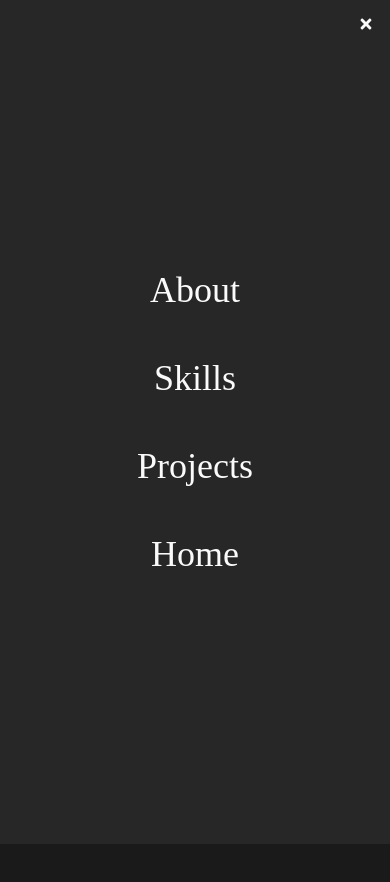
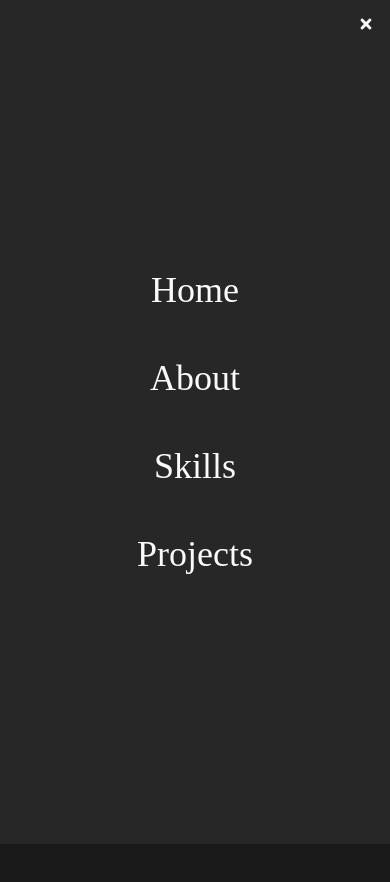
Before and after one commit to Bifdus/porfoliosite, a React (Create React App) app: page / in a window 390 px wide. Both pictures are taken after a click on the element 366 px from the left and 24 px from the top of the page. Shown: the top 882 px of the page. Built offline with nearby package versions, Linux system fonts and the light colour scheme.

Commit message:
Scroll implementation added
TODO: make component for navbar NavItem

```diff
--- a/package.json
+++ b/package.json
@@ -10,6 +10,7 @@
     "react-dom": "^18.2.0",
     "react-icons": "^4.4.0",
     "react-scripts": "5.0.1",
+    "react-scroll": "^1.8.7",
     "web-vitals": "^2.1.4"
   },
   "scripts": {
--- a/src/components/About.jsx
+++ b/src/components/About.jsx
@@ -3,7 +3,10 @@ import React from 'react';
 
 const About = () => {
   return (
-    <section className='w-full h-screen bg-[#1a1a1a] text-neutral-50'>
+    <section
+      name='about'
+      className='w-full h-screen bg-[#1a1a1a] text-neutral-50'
+    >
       <div className='flex flex-col justify-center items-center w-full h-full'>
         <div className='max-w-[1000px] w-full grid grid-cols-2 gap-8'>
           <div className='sm:text-right pb-8 pl-4'>
--- a/src/components/Navbar.jsx
+++ b/src/components/Navbar.jsx
@@ -1,6 +1,7 @@
 import React, { useState } from 'react';
 import { FaBars, FaTimes } from 'react-icons/fa';
 import Logo from '../assets/Denim Hodgson.png';
+import { Link } from 'react-scroll';
 
 const Navbar = () => {
   const [nav, setNav] = useState(false);
@@ -15,10 +16,26 @@ const Navbar = () => {
 
         {/* menu */}
         <ul className='hidden md:flex'>
-          <li>Home</li>
-          <li>About</li>
-          <li>Skills</li>
-          <li>Projects</li>
+          <li>
+            <Link to='hero' smooth={true} duration={500}>
+              Home
+            </Link>
+          </li>
+          <li>
+            <Link to='about' smooth={true} duration={500}>
+              About
+            </Link>
+          </li>
+          <li>
+            <Link to='skills' smooth={true} duration={500}>
+              Skills
+            </Link>
+          </li>
+          <li>
+            <Link to='projects' smooth={true} duration={500}>
+              Projects
+            </Link>
+          </li>
         </ul>
 
         {/* hamburger */}
@@ -34,10 +51,43 @@ const Navbar = () => {
               : 'absolute top-0 left-0 w-full h-screen bg-[#272727] flex flex-col justify-center items-center'
           }
         >
-          <li className='py-6 text-4xl'>About</li>
-          <li className='py-6 text-4xl'>Skills</li>
-          <li className='py-6 text-4xl'>Projects</li>
-          <li className='py-6 text-4xl'>Home</li>
+          <li className='py-6 text-4xl'>
+            <li>
+              <Link
+                onClick={handleClick}
+                to='hero'
+                smooth={true}
+                duration={500}
+              >
+                Home
+              </Link>
+            </li>
+          </li>
+          <li className='py-6 text-4xl'>
+            <Link onClick={handleClick} to='about' smooth={true} duration={500}>
+              About
+            </Link>
+          </li>
+          <li className='py-6 text-4xl'>
+            <Link
+              onClick={handleClick}
+              to='skills'
+              smooth={true}
+              duration={500}
+            >
+              Skills
+            </Link>
+          </li>
+          <li className='py-6 text-4xl'>
+            <Link
+              onClick={handleClick}
+              to='projects'
+              smooth={true}
+              duration={500}
+            >
+              Projects
+            </Link>
+          </li>
         </ul>
       </nav>
     </header>
```
Also changed, not shown: 1 other file (tests, documents, lock files or other folders).
